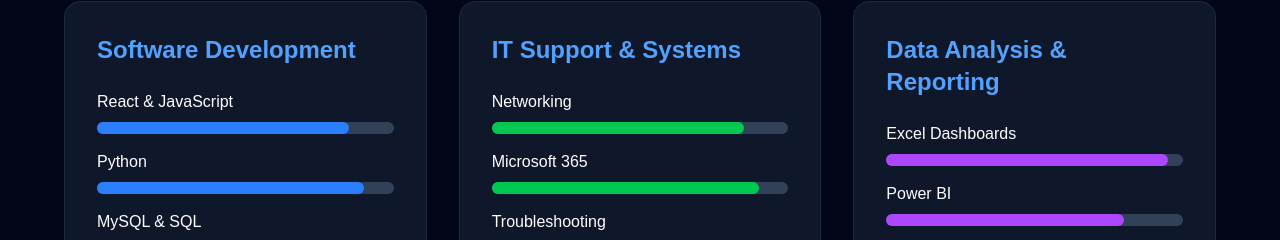
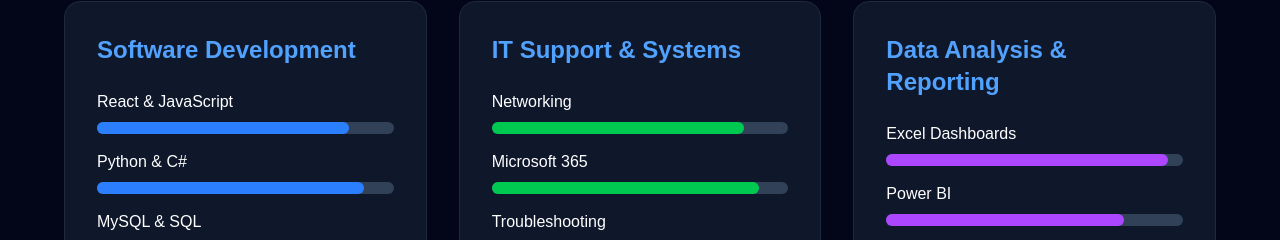
Before and after one commit to SnymanD/snyman-portfolio, a React (Vite) app: page / in a window 1280 px wide. Shown: the part 1567-1807 px from the top of the page. Built offline with nearby package versions, Linux system fonts and the light colour scheme.

Commit message:
Edit about section

```diff
--- a/src/App.jsx
+++ b/src/App.jsx
@@ -265,7 +265,7 @@
                 </div>
 
                 <div>
-                  <p className="mb-2">Python</p>
+                  <p className="mb-2">Python & C#</p>
                   <div className="w-full bg-slate-700 rounded-full h-3">
                     <div className="bg-blue-500 h-3 rounded-full w-[90%]"></div>
                   </div>
```
